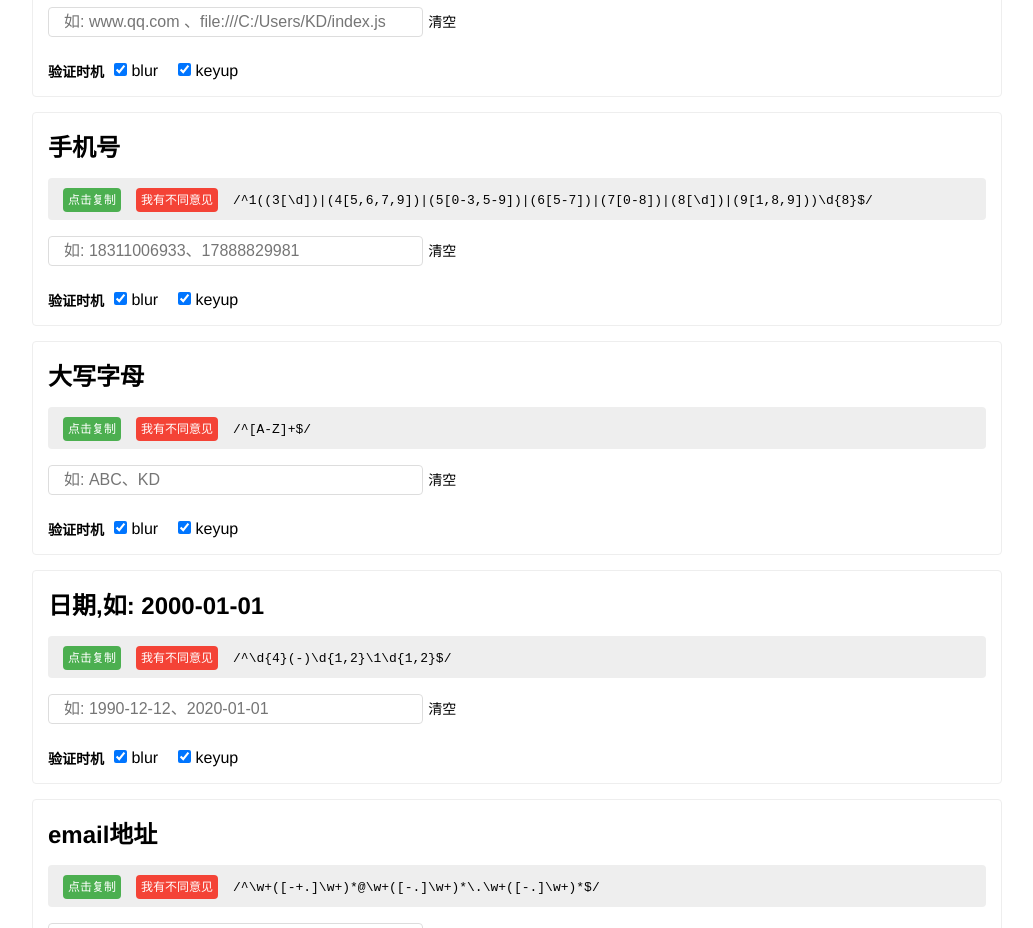
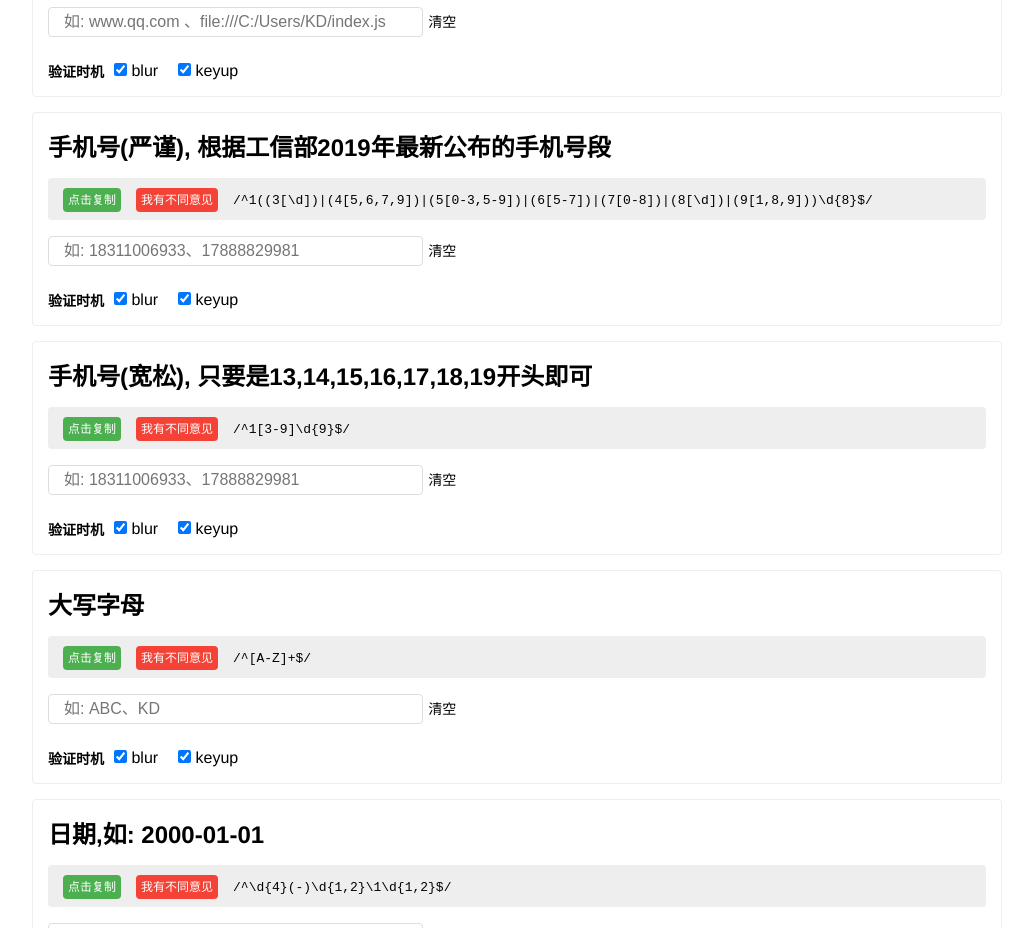
Before and after one commit to any86/any-rule, a Vue app: page / in a window 1280 px wide. Shown: the part 2300-3228 px from the top of the page, without its empty margins (123-1156 px from the left). Built offline with nearby package versions, Linux system fonts and the light colour scheme.

Commit message:
feat: 区分"手机号"分为严谨和宽松2种

```diff
--- a/src/RULES.js
+++ b/src/RULES.js
@@ -46,8 +46,13 @@ module.exports = [{
         example: '如: www.qq.com 、file:///C:/Users/KD/index.js'
     },
     {
-        title: '手机号',
+        title: '手机号(严谨), 根据工信部2019年最新公布的手机号段',
         rule: /^1((3[\d])|(4[5,6,7,9])|(5[0-3,5-9])|(6[5-7])|(7[0-8])|(8[\d])|(9[1,8,9]))\d{8}$/,
+        example: '如: 18311006933、17888829981'
+    },
+    {
+        title: '手机号(宽松), 只要是13,14,15,16,17,18,19开头即可',
+        rule: /^1[3-9]\d{9}$/,
         example: '如: 18311006933、17888829981'
     },
     {
```
Also changed, not shown: 1 other file (tests, documents, lock files or other folders).
